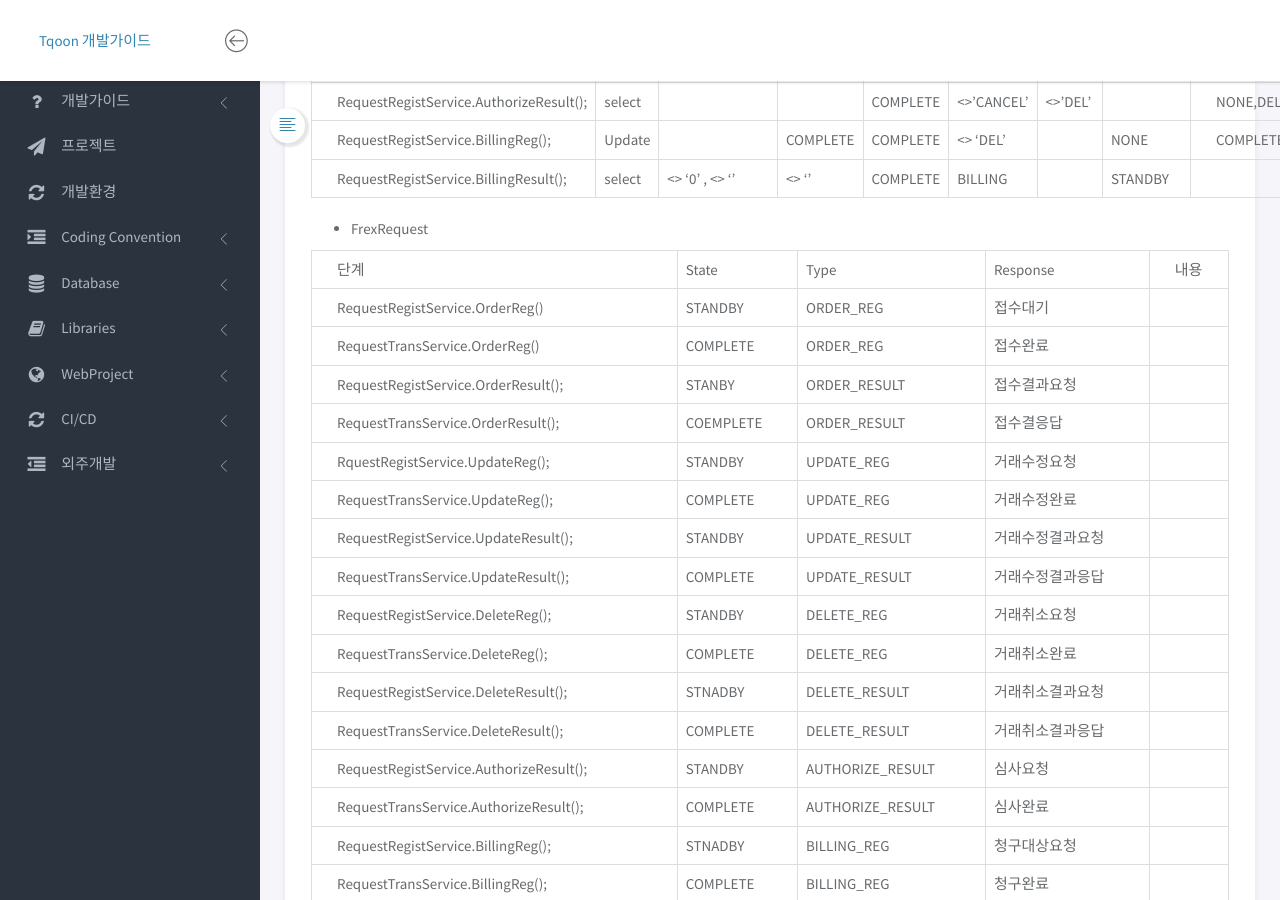
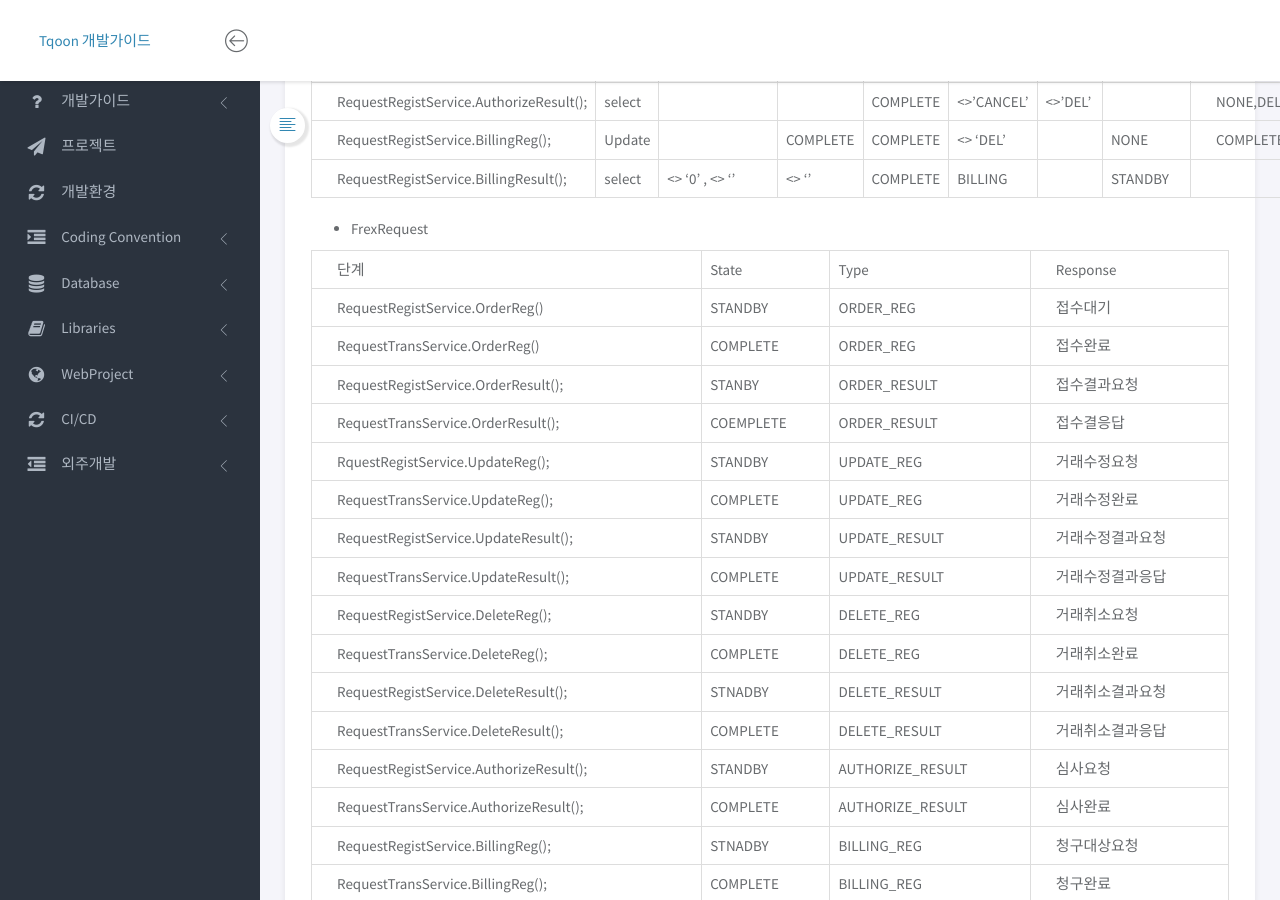
Before and after one commit to TqoonDevTeam/TqoonDevTeam.github.io, a Jekyll site: the page built from pages/devguide/webProject/tqoon2/FrexProcess/FrexProcess.md, in a window 1280 px wide and 900 px high, scrolled down 2991 px. Built offline with Jekyll 4.4.1, drawn with Linux system fonts in a browser that asks for light colours; nearby versions of some CDN libraries.

Commit message:
신용결제수정

```diff
--- a/pages/devguide/webProject/tqoon2/FrexProcess/FrexProcess.md
+++ b/pages/devguide/webProject/tqoon2/FrexProcess/FrexProcess.md
@@ -98,7 +98,7 @@ tags: [개발가이드, 신용결제, 기술 ]
 
  * FrexRequest
 
-|단계| State |Type|Response|내용
+|단계| State |Type|Response
 |RequestRegistService.OrderReg() |STANDBY | ORDER_REG |접수대기
 |RequestTransService.OrderReg()|COMPLETE | ORDER_REG |접수완료
 |RequestRegistService.OrderResult();|STANBY|ORDER_RESULT|접수결과요청
```
